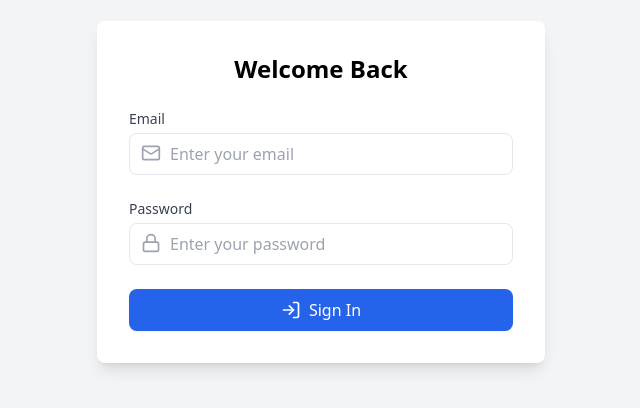
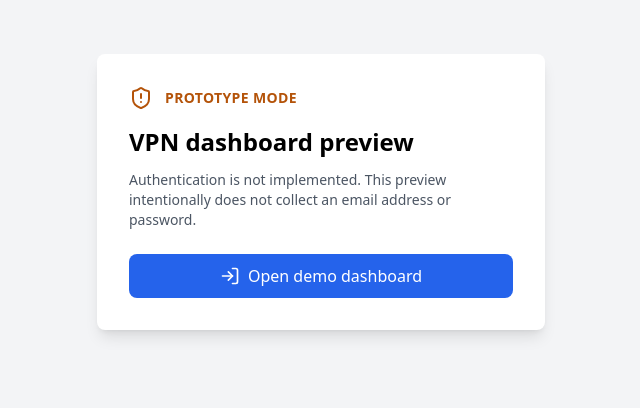
Before and after one commit to shikakker/VPNDASHBOARD, a React (Vite) app: page / in a window 1280 px wide. Shown: the part 208-616 px from the top of the page, without its empty margins (319-959 px from the left). Built offline with nearby package versions, Linux system fonts and the light colour scheme.

Commit message:
fix: stop collecting credentials in unauthenticated demo

```diff
--- a/src/components/auth/LoginForm.tsx
+++ b/src/components/auth/LoginForm.tsx
@@ -1,58 +1,28 @@
-import React, { useState } from 'react';
-import { Mail, Lock, LogIn } from 'lucide-react';
+import React from 'react';
+import { LogIn, ShieldAlert } from 'lucide-react';
 
-type Props = {
-  onLogin: () => void;
-};
+type Props = { onLogin: () => void };
 
 export function LoginForm({ onLogin }: Props) {
-  const [email, setEmail] = useState('');
-  const [password, setPassword] = useState('');
-
-  const handleSubmit = (e: React.FormEvent) => {
-    e.preventDefault();
-    // TODO: Add actual authentication logic
-    if (email && password) {
-      onLogin();
-    }
+  const handleSubmit = (event: React.FormEvent) => {
+    event.preventDefault();
+    onLogin();
   };
 
   return (
     <div className="w-full max-w-md p-8 bg-white rounded-lg shadow-lg">
-      <h2 className="text-2xl font-bold text-center mb-6">Welcome Back</h2>
-      <form onSubmit={handleSubmit} className="space-y-6">
-        <div>
-          <label className="block text-sm font-medium text-gray-700">Email</label>
-          <div className="mt-1 relative">
-            <input
-              type="email"
-              value={email}
-              onChange={(e) => setEmail(e.target.value)}
-              className="w-full px-4 py-2 pl-10 border rounded-lg focus:ring-2 focus:ring-blue-500"
-              placeholder="Enter your email"
-            />
-            <Mail className="absolute left-3 top-2.5 h-5 w-5 text-gray-400" />
-          </div>
-        </div>
-        <div>
-          <label className="block text-sm font-medium text-gray-700">Password</label>
-          <div className="mt-1 relative">
-            <input
-              type="password"
-              value={password}
-              onChange={(e) => setPassword(e.target.value)}
-              className="w-full px-4 py-2 pl-10 border rounded-lg focus:ring-2 focus:ring-blue-500"
-              placeholder="Enter your password"
-            />
-            <Lock className="absolute left-3 top-2.5 h-5 w-5 text-gray-400" />
-          </div>
-        </div>
-        <button
-          type="submit"
-          className="w-full flex items-center justify-center py-2 px-4 border border-transparent rounded-lg shadow-sm text-white bg-blue-600 hover:bg-blue-700 focus:outline-none focus:ring-2 focus:ring-offset-2 focus:ring-blue-500"
-        >
-          <LogIn className="h-5 w-5 mr-2" />
-          Sign In
+      <div className="flex items-center gap-3 mb-4 text-amber-700">
+        <ShieldAlert className="h-6 w-6" aria-hidden="true" />
+        <span className="text-sm font-semibold uppercase tracking-wide">Prototype mode</span>
+      </div>
+      <h2 className="text-2xl font-bold mb-3">VPN dashboard preview</h2>
+      <p className="text-sm text-gray-600 mb-6">
+        Authentication is not implemented. This preview intentionally does not collect an email address or password.
+      </p>
+      <form onSubmit={handleSubmit}>
+        <button type="submit" className="w-full flex items-center justify-center py-2.5 px-4 rounded-lg text-white bg-blue-600 hover:bg-blue-700 focus:outline-none focus:ring-2 focus:ring-offset-2 focus:ring-blue-500">
+          <LogIn className="h-5 w-5 mr-2" aria-hidden="true" />
+          Open demo dashboard
         </button>
       </form>
     </div>
```
